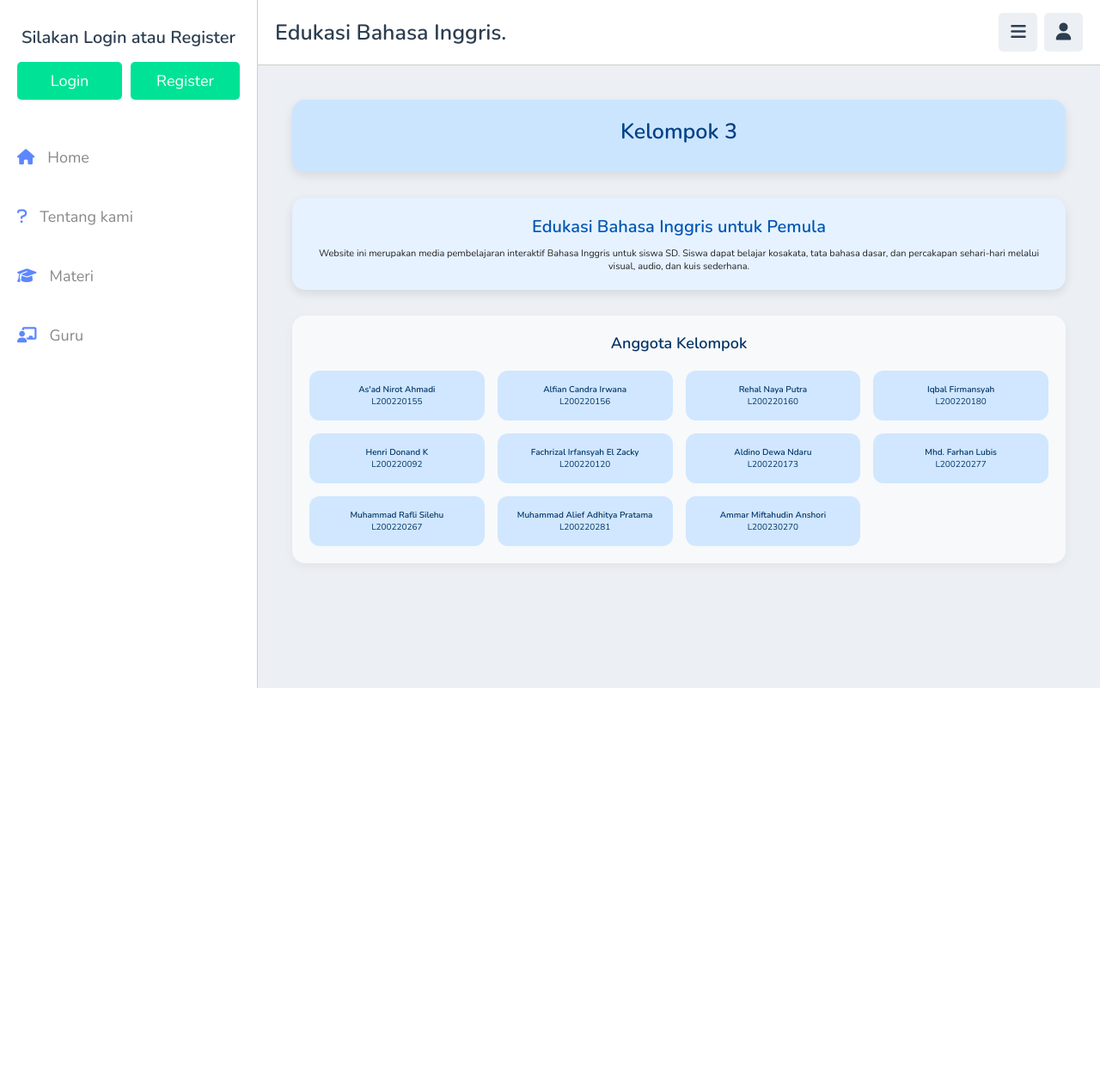
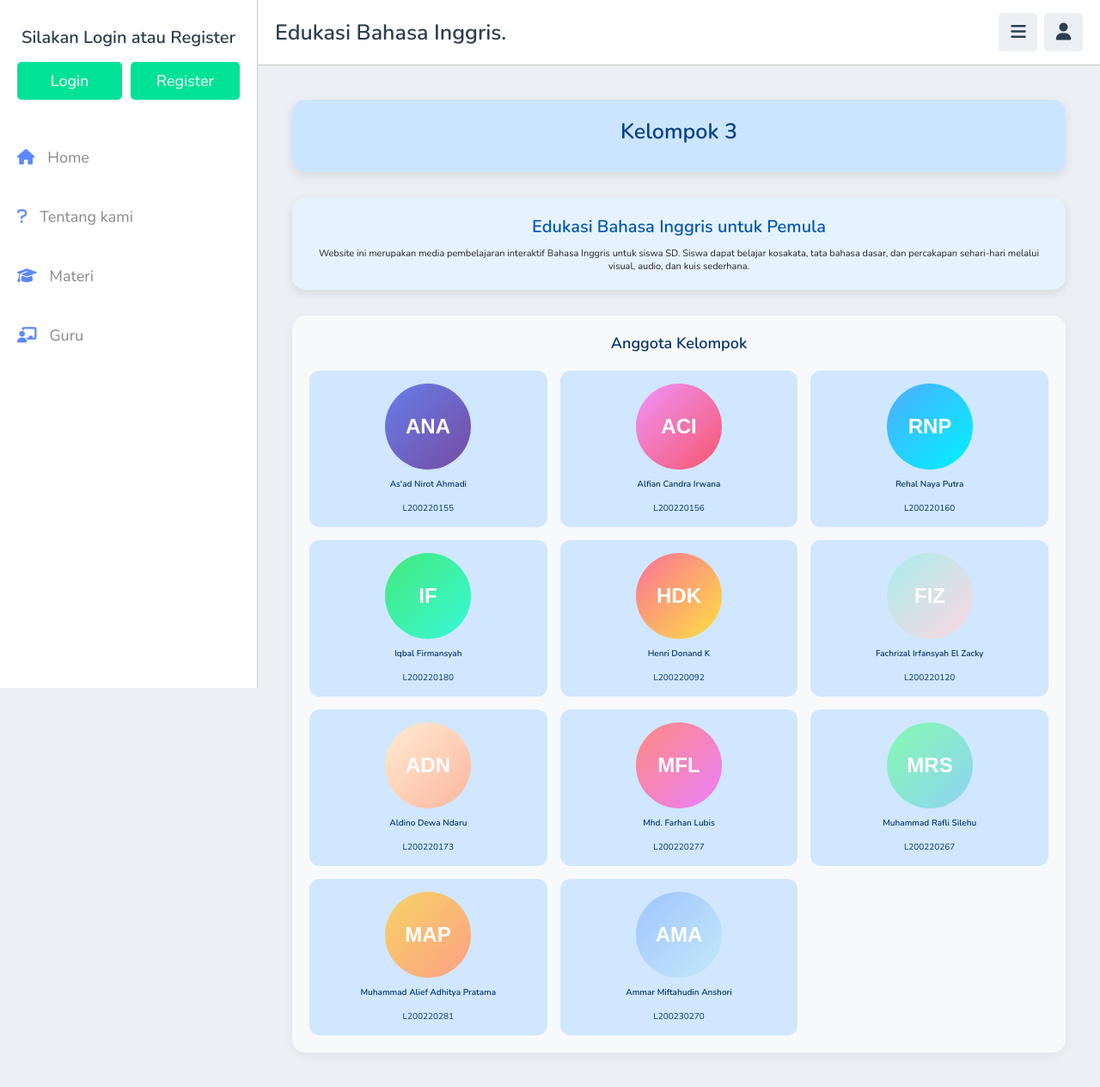
Before and after one commit to zakoraa/english-education-web, a PHP site: page /about.php in a window 1280 px wide. Shown: the whole page at 86% size. Before the commit the page ends 800 px from the top, so only its background shows below. Run offline with PHP 8.4, Linux system fonts and the light colour scheme; data that the repository does not hold is empty.

Commit message:
refactor(about): updated the appearance of the about page

```diff
--- a/about.php
+++ b/about.php
@@ -48,24 +48,55 @@ if(isset($_COOKIE['user_id'])){
          <p style="font-size: 1.1rem;">
             Website ini merupakan media pembelajaran interaktif Bahasa Inggris untuk siswa SD. Siswa dapat belajar kosakata, tata bahasa dasar, dan percakapan sehari-hari melalui visual, audio, dan kuis sederhana.
          </p>
-      </div>
-
-      <!-- Anggota Kelompok -->
+      </div>      <!-- Anggota Kelompok -->
       <div style="background: #f8f9fa; padding: 20px; border-radius: 15px; box-shadow: 0 4px 12px rgba(0,0,0,0.05);">
          <h3 style="color: #003366; font-size: 1.8rem; margin-bottom: 20px; text-align: center;">Anggota Kelompok</h3>
 
-         <div style="display: grid; grid-template-columns: repeat(auto-fit, minmax(180px, 1fr)); gap: 15px;">
-            <div class="anggota"> <strong>As'ad Nirot Ahmadi</strong><br>L200220155 </div>
-            <div class="anggota"> <strong>Alfian Candra Irwana</strong><br>L200220156</div>
-            <div class="anggota"> <strong>Rehal Naya Putra</strong><br>L200220160</div>
-            <div class="anggota"> <strong>Iqbal Firmansyah</strong><br>L200220180</div>
-            <div class="anggota"> <strong>Henri Donand K</strong><br>L200220092</div>
-            <div class="anggota"> <strong>Fachrizal Irfansyah El Zacky</strong><br>L200220120</div>
-            <div class="anggota"> <strong>Aldino Dewa Ndaru</strong><br>L200220173</div>
-            <div class="anggota"> <strong>Mhd. Farhan Lubis</strong><br>L200220277</div>
-            <div class="anggota"> <strong>Muhammad Rafli Silehu</strong><br>L200220267</div>
-            <div class="anggota"> <strong>Muhammad Alief Adhitya Pratama</strong><br>L200220281</div>
-            <div class="anggota"> <strong>Ammar Miftahudin Anshori</strong><br>L200230270</div>
+         <div style="display: grid; grid-template-columns: repeat(auto-fit, minmax(220px, 1fr)); gap: 15px;">
+            <div class="anggota">
+               <img src="images/about/member1.svg" alt="As'ad Nirot Ahmadi" class="avatar-img">
+               <strong>As'ad Nirot Ahmadi</strong><br>L200220155
+            </div>
+            <div class="anggota">
+               <img src="images/about/member2.svg" alt="Alfian Candra Irwana" class="avatar-img">
+               <strong>Alfian Candra Irwana</strong><br>L200220156
+            </div>
+            <div class="anggota">
+               <img src="images/about/member3.svg" alt="Rehal Naya Putra" class="avatar-img">
+               <strong>Rehal Naya Putra</strong><br>L200220160
+            </div>
+            <div class="anggota">
+               <img src="images/about/member4.svg" alt="Iqbal Firmansyah" class="avatar-img">
+               <strong>Iqbal Firmansyah</strong><br>L200220180
+            </div>
+            <div class="anggota">
+               <img src="images/about/member5.svg" alt="Henri Donand K" class="avatar-img">
+               <strong>Henri Donand K</strong><br>L200220092
+            </div>
+            <div class="anggota">
+               <img src="images/about/member6.svg" alt="Fachrizal Irfansyah El Zacky" class="avatar-img">
+               <strong>Fachrizal Irfansyah El Zacky</strong><br>L200220120
+            </div>
+            <div class="anggota">
+               <img src="images/about/member7.svg" alt="Aldino Dewa Ndaru" class="avatar-img">
+               <strong>Aldino Dewa Ndaru</strong><br>L200220173
+            </div>
+            <div class="anggota">
+               <img src="images/about/member8.svg" alt="Mhd. Farhan Lubis" class="avatar-img">
+               <strong>Mhd. Farhan Lubis</strong><br>L200220277
+            </div>
+            <div class="anggota">
+               <img src="images/about/member9.svg" alt="Muhammad Rafli Silehu" class="avatar-img">
+               <strong>Muhammad Rafli Silehu</strong><br>L200220267
+            </div>
+            <div class="anggota">
+               <img src="images/about/member10.svg" alt="Muhammad Alief Adhitya Pratama" class="avatar-img">
+               <strong>Muhammad Alief Adhitya Pratama</strong><br>L200220281
+            </div>
+            <div class="anggota">
+               <img src="images/about/member11.svg" alt="Ammar Miftahudin Anshori" class="avatar-img">
+               <strong>Ammar Miftahudin Anshori</strong><br>L200230270
+            </div>
          </div>
       </div>
 
@@ -82,10 +113,22 @@ if(isset($_COOKIE['user_id'])){
       text-align: center;
       transition: transform 0.3s, box-shadow 0.3s;
       color: #003366;
+      display: flex;
+      flex-direction: column;
+      align-items: center;
    }
    .anggota:hover {
       transform: scale(1.05);
       box-shadow: 0 8px 16px rgba(0,0,0,0.15);
+   }
+   .avatar-img {
+      width: 100px;
+      height: 100px;
+      margin-bottom: 10px;
+      transition: transform 0.3s;
+   }
+   .anggota:hover .avatar-img {
+      transform: scale(1.1);
    }
 </style>
 
```
